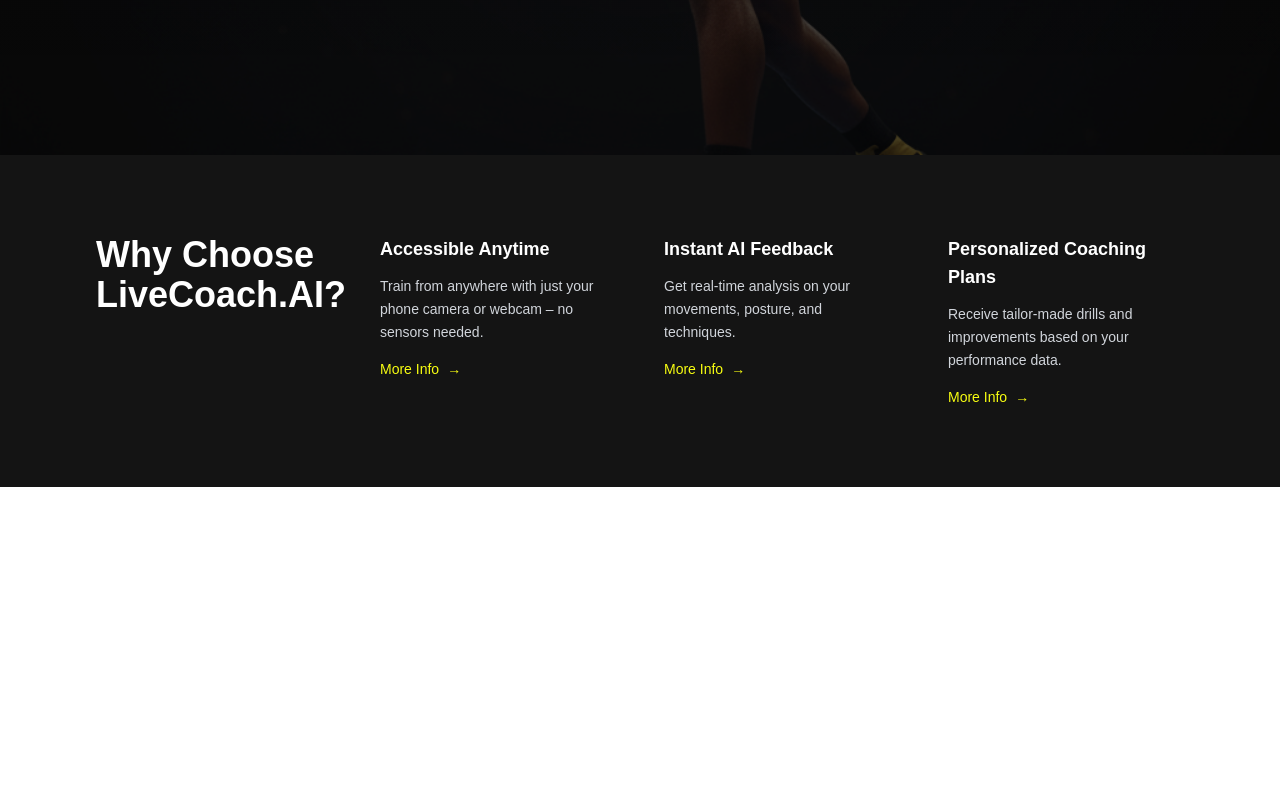
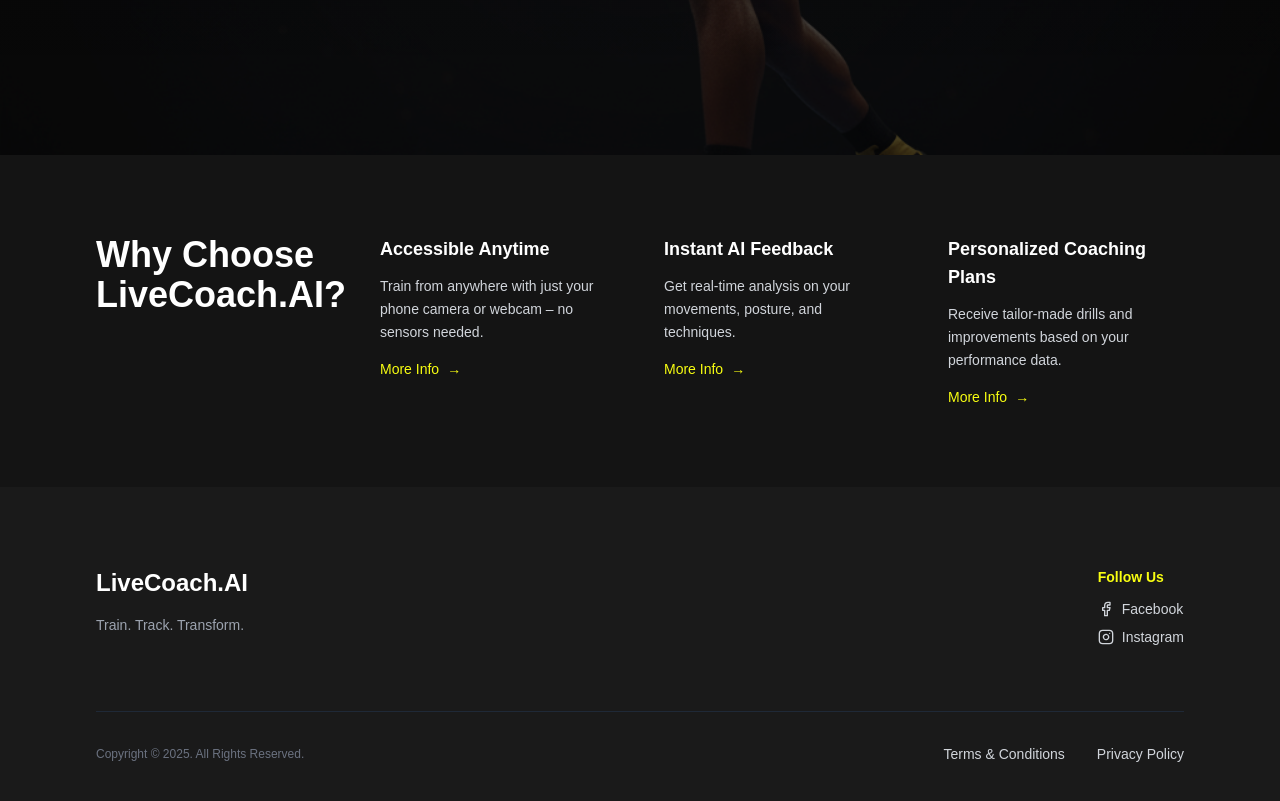
Before and after one commit to UdevN2003/LiveCoach.ai, a React (Vite) app: page / in a window 1280 px wide. Shown: the part 645-1446 px from the top of the page. Before the commit the page ends 1132 px from the top, so only its background shows below. Built offline with nearby package versions, Linux system fonts and the light colour scheme; a web font is replaced by a local one.

Commit message:
created footer

```diff
--- a/package.json
+++ b/package.json
@@ -10,6 +10,7 @@
     "preview": "vite preview"
   },
   "dependencies": {
+    "lucide-react": "^0.553.0",
     "react": "^19.1.1",
     "react-dom": "^19.1.1"
   },
--- a/src/App.jsx
+++ b/src/App.jsx
@@ -1,4 +1,5 @@
 import Benefits from "./components/Benefits"
+import Footer from "./components/Footer"
 import Hero from "./components/Hero"
 
 function App() {
@@ -6,6 +7,7 @@
     <>
       <Hero></Hero>
       <Benefits/>
+      <Footer/>
     </>
   )
 }
--- a/src/components/Benefits.jsx
+++ b/src/components/Benefits.jsx
@@ -17,8 +17,11 @@
           <p className="text-gray-300 text-sm leading-relaxed mb-4">
             Train from anywhere with just your <br />phone camera or webcam – no sensors needed.
           </p>
-          <a href="#" className="text-primary text-sm font-medium flex items-center gap-2 hover:underline">
-            More Info <span className="text-primary">→</span>
+          <a href="#" className="text-primary text-sm font-medium flex items-center gap-2 group hover:no-underline">
+            More Info
+            <span className="text-primary inline-block transform transition-transform duration-300 ease-out group-hover:translate-x-1">
+              →
+            </span>
           </a>
         </div>
 
@@ -28,8 +31,8 @@
           <p className="text-gray-300 text-sm leading-relaxed mb-4">
             Get real-time analysis on your movements, posture, and <br /> techniques.
           </p>
-          <a href="#" className="text-primary text-sm font-medium flex items-center gap-2 hover:underline">
-            More Info <span className="text-primary">→</span>
+          <a href="#" className="text-primary text-sm font-medium flex items-center gap-2 group hover:no-underline">
+            More Info <span className="text-primary inline-block transform transition-transform duration-300 ease-out group-hover:translate-x-1">→</span>
           </a>
         </div>
 
@@ -37,10 +40,10 @@
         <div>
           <h3 className="text-lg font-semibold mb-3">Personalized Coaching Plans</h3>
           <p className="text-gray-300 text-sm leading-relaxed mb-4">
-            Receive tailor-made drills and improvements based on your performance data.
+            Receive tailor-made drills and improvements based on your <br /> performance data.
           </p>
-          <a href="#" className="text-primary text-sm font-medium flex items-center gap-2 hover:underline">
-            More Info <span className="text-primary">→</span>
+          <a href="#" className="text-primary text-sm font-medium flex items-center gap-2 group hover:no-underline">
+            More Info <span className="text-primary inline-block transform transition-transform duration-300 ease-out group-hover:translate-x-1">→</span>
           </a>
         </div>
       </div>
--- /dev/null
+++ b/src/components/Footer.jsx
@@ -0,0 +1,56 @@
+import React from 'react'
+import { Facebook, Instagram } from 'lucide-react';
+const Footer = () => {
+  return (
+    <footer className="bg-[#1a1a1a] text-white  py-20 px-10 md:px-24">
+
+      <div className="max-w-7xl mx-auto">
+
+        {/* Main Footer Content */}
+
+        <div className="flex justify-between items-start mb-16">
+
+          {/* Left Section - Brand */}
+
+          <div>
+            <h2 className="text-2xl font-semibold mb-4">LiveCoach.AI</h2>
+            <p className="text-gray-400 text-sm">Train. Track. Transform.</p>
+          </div>
+
+        {/* Right Section - Social Media */}
+
+                  <div>
+                    <p className="text-primary text-sm mb-3 font-bold">Follow Us</p>
+                    <div className="flex flex-col gap-2">
+                      <a href="#" className="flex items-center gap-2 text-gray-300 hover:text-white transition-colors text-sm">
+                        <Facebook size={16} />
+                        <span>Facebook</span>
+                      </a>
+
+                      <a href="#" className="flex items-center gap-2 text-gray-300 hover:text-white transition-colors text-sm">
+                        <Instagram size={16} />
+                        <span>Instagram</span>
+                      </a>
+                    </div>
+                  </div>
+                </div>
+
+                {/* Bottom Section - Copyright and Links */}
+
+        <div className="flex justify-between items-center pt-8 border-t border-gray-800">
+          <p className="text-gray-500 text-xs">Copyright © 2025. All Rights Reserved.</p>
+          <div className="flex gap-8">
+            <a href="#" className="text-gray-300 hover:text-white transition-colors text-sm">
+              Terms & Conditions
+            </a>
+            <a href="#" className="text-gray-300 hover:text-white transition-colors text-sm">
+              Privacy Policy
+            </a>
+          </div>
+        </div>
+      </div>
+    </footer>
+  )
+}
+
+export default Footer
```
Also changed, not shown: 1 other file (tests, documents, lock files or other folders).
